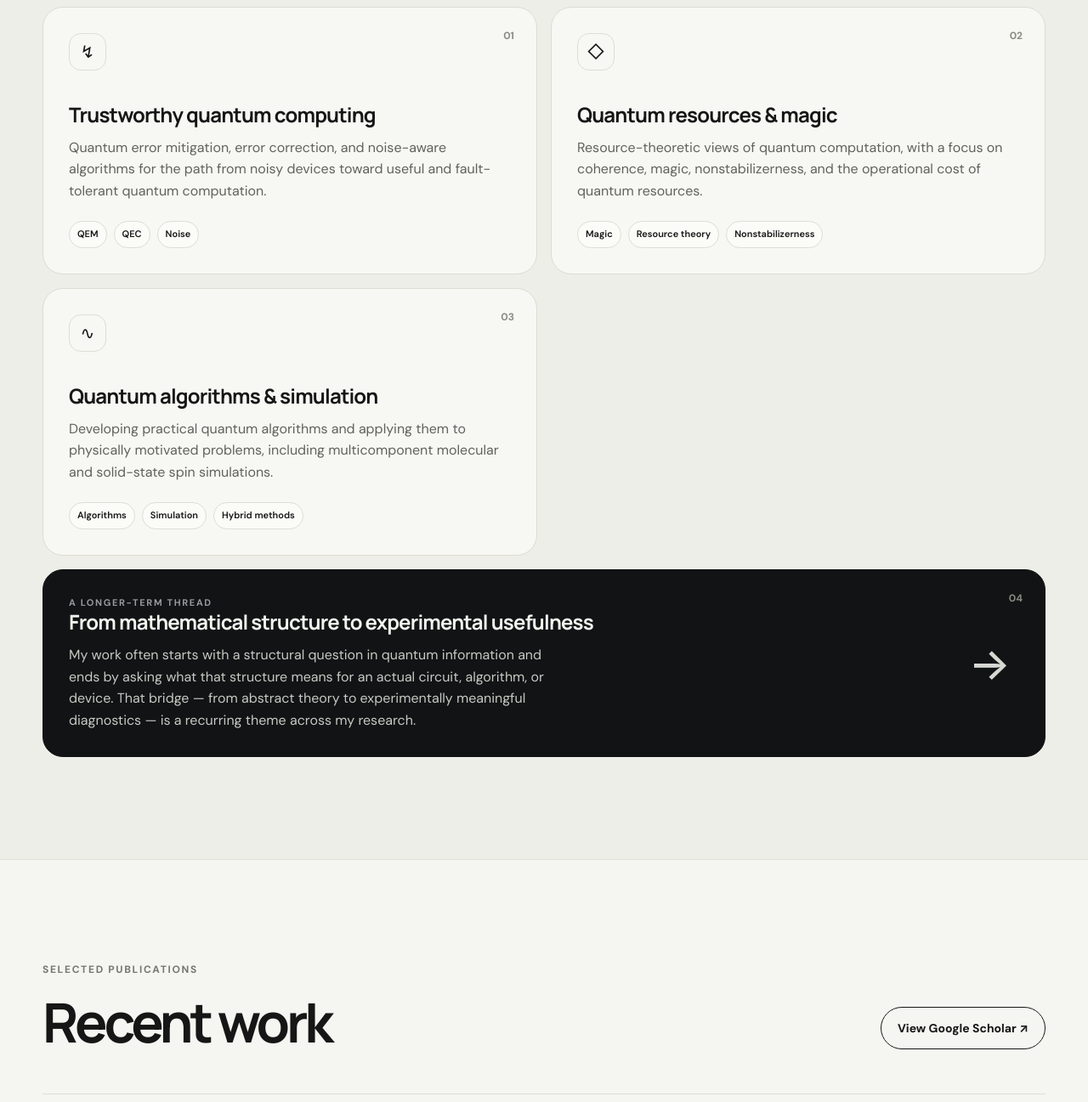
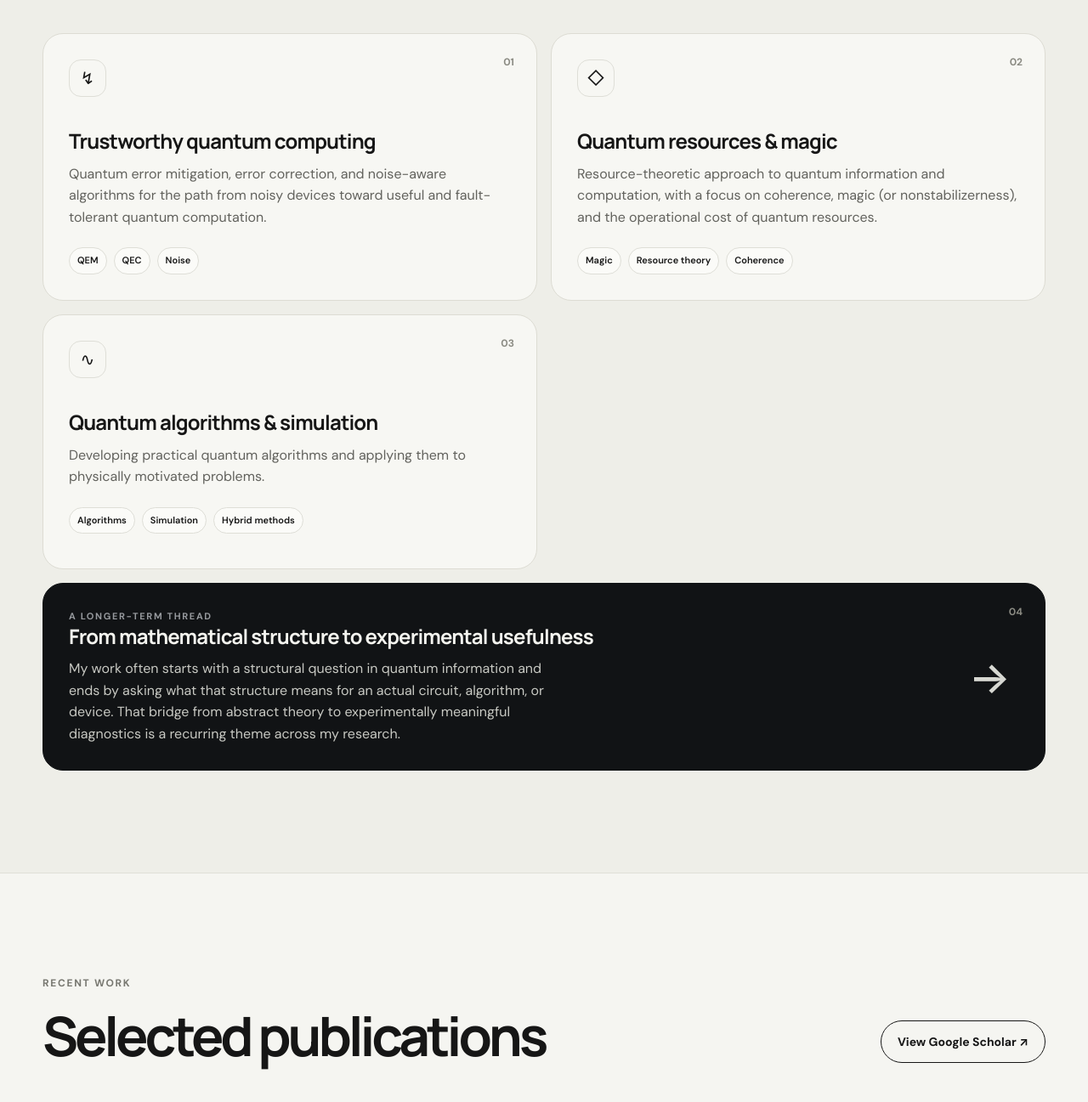
Before and after one commit to gaurav-quantum/gaurav-quantum.github.io, a plain HTML site: page index.html in a window 1280 px wide. Shown: the part 1500-2797 px from the top of the page at 85% size. Drawn offline with Linux system fonts and the light colour scheme.

Commit message:
Updates to the text

```diff
--- a/index.html
+++ b/index.html
@@ -41,10 +41,11 @@
         <div class="hero-copy reveal">
           <p class="eyebrow">Senior Quantum Research Scientist · LG Electronics Toronto AI Lab</p>
           <h1>Making quantum<br><em>computers more trustworthy.</em></h1>
-          <p class="hero-lead">I work at the intersection of quantum computing, quantum information, and algorithms — studying the resources, errors, and structures that shape useful quantum computation.</p>
+          <p class="hero-lead">I work at the intersection of quantum computing, quantum information, and algorithms and love studying the resources, errors, and the mathematical structures that shape useful quantum computation.</p>
           <div class="tag-row" aria-label="Research topics">
             <span>Quantum Error Mitigation</span>
             <span>Quantum Error Correction</span>
+            <span>Quantum Resource Theories</span>
             <span>Quantum Magic</span>
             <span>Quantum Algorithms</span>
           </div>
@@ -105,14 +106,14 @@
             <div class="card-number">02</div>
             <div class="icon-box">◇</div>
             <h3>Quantum resources &amp; magic</h3>
-            <p>Resource-theoretic views of quantum computation, with a focus on coherence, magic, nonstabilizerness, and the operational cost of quantum resources.</p>
-            <div class="pill-list"><span>Magic</span><span>Resource theory</span><span>Nonstabilizerness</span></div>
+            <p>Resource-theoretic approach to quantum information and computation, with a focus on coherence, magic (or nonstabilizerness), and the operational cost of quantum resources.</p>
+            <div class="pill-list"><span>Magic</span><span>Resource theory</span><span>Coherence</span></div>
           </article>
           <article class="research-card reveal delay-2">
             <div class="card-number">03</div>
             <div class="icon-box">∿</div>
             <h3>Quantum algorithms &amp; simulation</h3>
-            <p>Developing practical quantum algorithms and applying them to physically motivated problems, including multicomponent molecular and solid-state spin simulations.</p>
+            <p>Developing practical quantum algorithms and applying them to physically motivated problems.</p>
             <div class="pill-list"><span>Algorithms</span><span>Simulation</span><span>Hybrid methods</span></div>
           </article>
           <article class="research-card research-card-wide reveal">
@@ -120,7 +121,7 @@
             <div>
               <p class="mini-label">A longer-term thread</p>
               <h3>From mathematical structure to experimental usefulness</h3>
-              <p class="wide-copy">My work often starts with a structural question in quantum information and ends by asking what that structure means for an actual circuit, algorithm, or device. That bridge — from abstract theory to experimentally meaningful diagnostics — is a recurring theme across my research.</p>
+              <p class="wide-copy">My work often starts with a structural question in quantum information and ends by asking what that structure means for an actual circuit, algorithm, or device. That bridge from abstract theory to experimentally meaningful diagnostics is a recurring theme across my research.</p>
             </div>
             <div class="research-arrow">→</div>
           </article>
@@ -132,8 +133,8 @@
       <div class="container">
         <div class="section-head publications-head reveal">
           <div>
-            <p class="eyebrow">Selected publications</p>
-            <h2>Recent work</h2>
+            <p class="eyebrow">Recent work</p>
+            <h2>Selected publications</h2>
           </div>
           <a class="button button-outline" href="https://scholar.google.com/citations?user=7Rgm9icAAAAJ&hl=en" target="_blank" rel="noreferrer">View Google Scholar ↗</a>
         </div>
@@ -245,7 +246,7 @@
                href="assets/Gaurav_Saxena_Resume.pdf"
                target="_blank"
                rel="noopener noreferrer">
-              View résumé
+              View Résumé
             </a>
             <a class="text-link"
                href="https://www.linkedin.com/in/gaurav-iiser"
@@ -277,7 +278,7 @@
         <div>
           <p class="eyebrow">Get in touch</p>
           <h2>Let's talk quantum — or the big questions.</h2>
-          <p>Research collaborations, seminars, quantum information discussions, or a good conversation about reality and consciousness.</p>
+          <p>Research collaborations, quantum information discussions, or a good conversation about reality and consciousness.</p>
         </div>
         <div class="contact-actions">
           <a class="button button-dark" href="mailto:gaurav.phy0403@gmail.com">Email me ↗</a>
```
